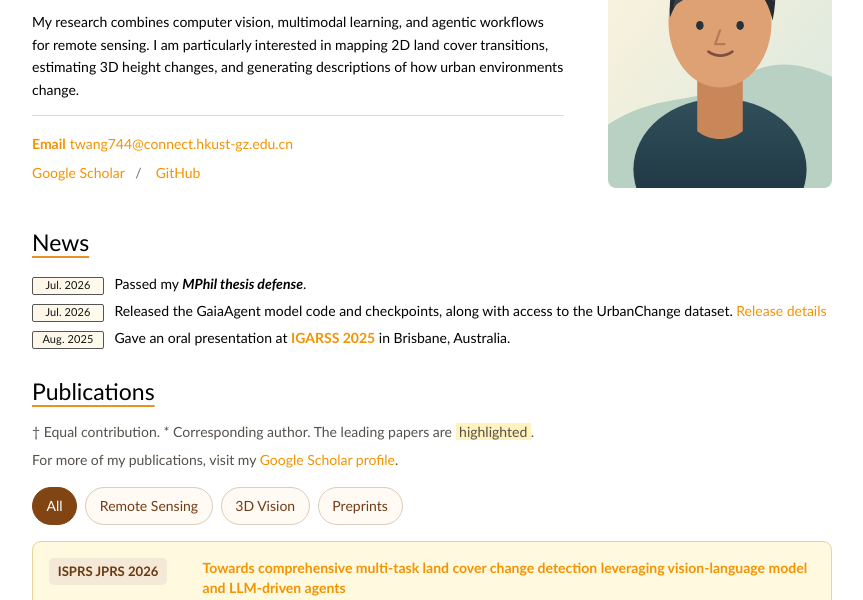
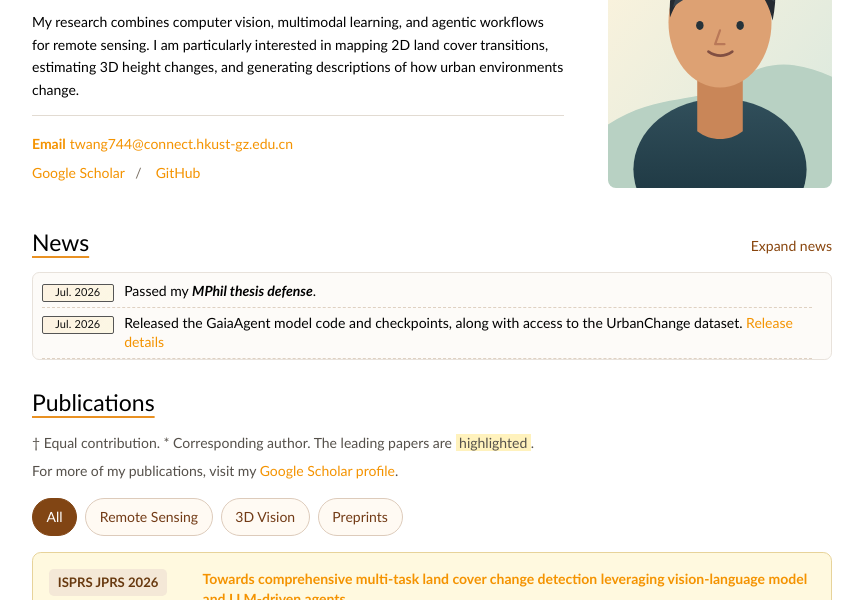
Before and after one commit to tengxiwang5/tengxiwang5.github.io, a plain HTML site: page index.html in a window 1280 px wide. Shown: the part 136-736 px from the top of the page, without its empty margins (208-1071 px from the left). Drawn offline with Linux system fonts and the light colour scheme.

Commit message:
Make news scrollable and expandable

```diff
--- a/index.html
+++ b/index.html
@@ -6,7 +6,7 @@
   <meta name="author" content="Tengxi Wang (王腾曦)">
   <meta name="description" content="Tengxi Wang's academic homepage, featuring research in remote sensing, computer vision, and multimodal learning.">
   <title>Tengxi Wang | 王腾曦</title>
-  <link rel="stylesheet" href="stylesheet.css?v=20261119-5">
+  <link rel="stylesheet" href="stylesheet.css?v=20261119-6">
   <link rel="icon" href="images/template/avatar.svg" type="image/svg+xml">
 </head>
 <body>
@@ -34,8 +34,11 @@
     </section>
 
     <section class="page-section academic-section" id="news" aria-labelledby="news-heading">
-      <h2 id="news-heading">News</h2>
-      <ul class="academic-news">
+      <div class="academic-news-heading">
+        <h2 id="news-heading">News</h2>
+        <button type="button" class="academic-news-toggle" id="news-toggle" aria-controls="news-updates" aria-expanded="false" hidden>Expand news</button>
+      </div>
+      <ul class="academic-news" id="news-updates" tabindex="0" aria-label="News updates">
         <li class="news-entry">
           <time class="news-date-badge" datetime="2026-07-27">Jul. 2026</time>
           <span>Passed my <strong><em>MPhil thesis defense</em></strong>.</span>
@@ -176,6 +179,15 @@
       toastTimeout = window.setTimeout(() => toast.classList.remove('show'), 2000);
     });
 
+    const newsToggle = document.getElementById('news-toggle');
+    const newsUpdates = document.getElementById('news-updates');
+    newsToggle.addEventListener('click', () => {
+      const expanded = newsUpdates.classList.toggle('is-expanded');
+      newsToggle.setAttribute('aria-expanded', String(expanded));
+      newsToggle.textContent = expanded ? 'Collapse news' : 'Expand news';
+    });
+    newsToggle.hidden = false;
+
     const filters = document.getElementById('publication-filters');
     const filterButtons = filters.querySelectorAll('button[data-filter]');
     const publications = document.querySelectorAll('#publication-list [data-topics]');
--- a/stylesheet.css
+++ b/stylesheet.css
@@ -1103,10 +1103,43 @@ span.highlight {
   text-underline-offset: .22em;
 }
 
+.academic-news-heading {
+  display: flex;
+  align-items: baseline;
+  justify-content: space-between;
+  flex-wrap: wrap;
+  gap: .35rem 1rem;
+}
+
+.academic-news-toggle {
+  border: 0;
+  padding: .25rem 0 .25rem .5rem;
+  background: transparent;
+  color: #88450d;
+  font: inherit;
+}
+
+.academic-news-toggle:hover,
+.academic-news-toggle:focus-visible {
+  color: #6e3519;
+}
+
 .academic-news {
-  display: grid;
-  gap: .45rem;
-  padding: 0;
+  box-sizing: border-box;
+  max-block-size: 5.5rem;
+  margin: 0;
+  padding: .2rem .55rem;
+  overflow-y: auto;
+  scrollbar-width: thin;
+  scrollbar-color: #9d7751 transparent;
+  scrollbar-gutter: stable;
+  border: 1px solid #e8e2db;
+  border-radius: .45rem;
+  background: #fdfbf8;
+}
+
+.academic-news.is-expanded {
+  max-block-size: none;
 }
 
 .academic-news .news-entry {
@@ -1114,6 +1147,11 @@ span.highlight {
   grid-template-columns: 4.5rem minmax(0, 1fr);
   align-items: baseline;
   gap: .65rem;
+  padding-block: .36rem;
+}
+
+.academic-news .news-entry + .news-entry {
+  border-top: 1px dashed #dfd1c2;
 }
 
 .academic-news .news-date-badge {
```
